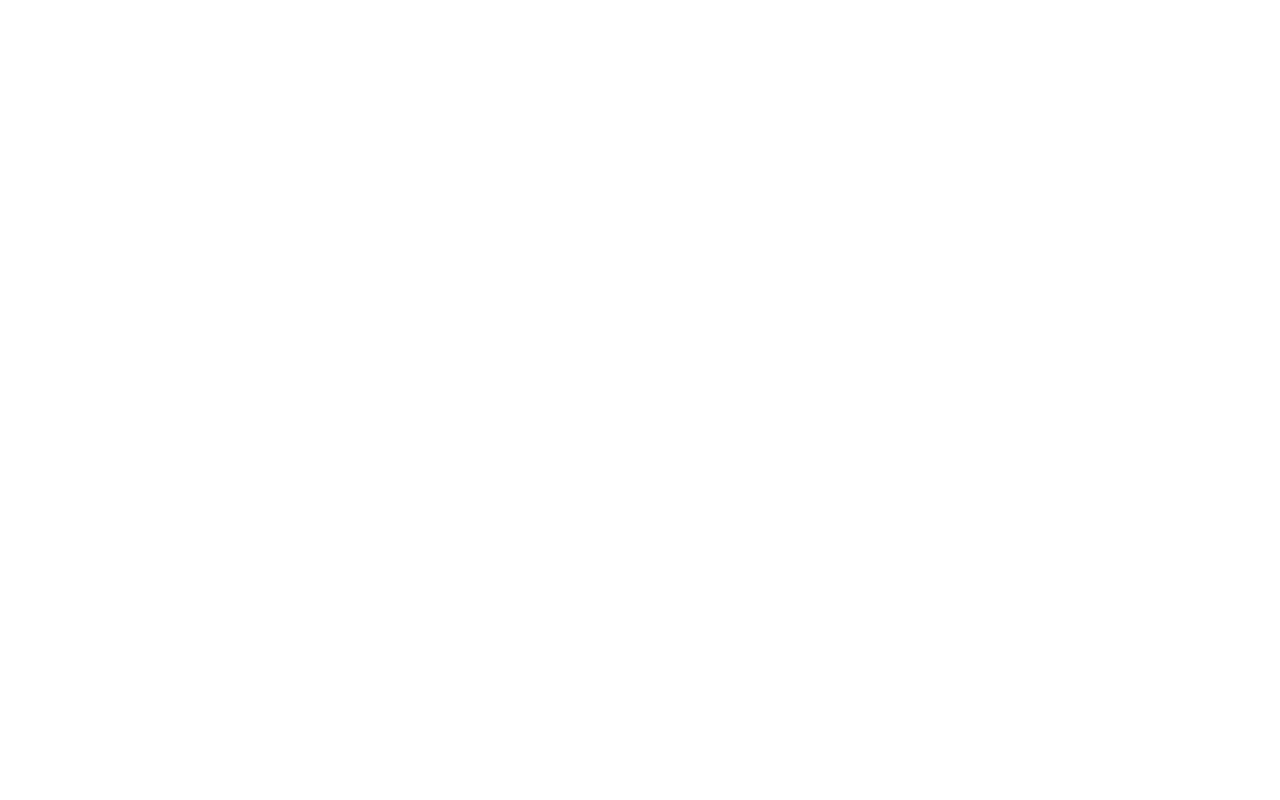
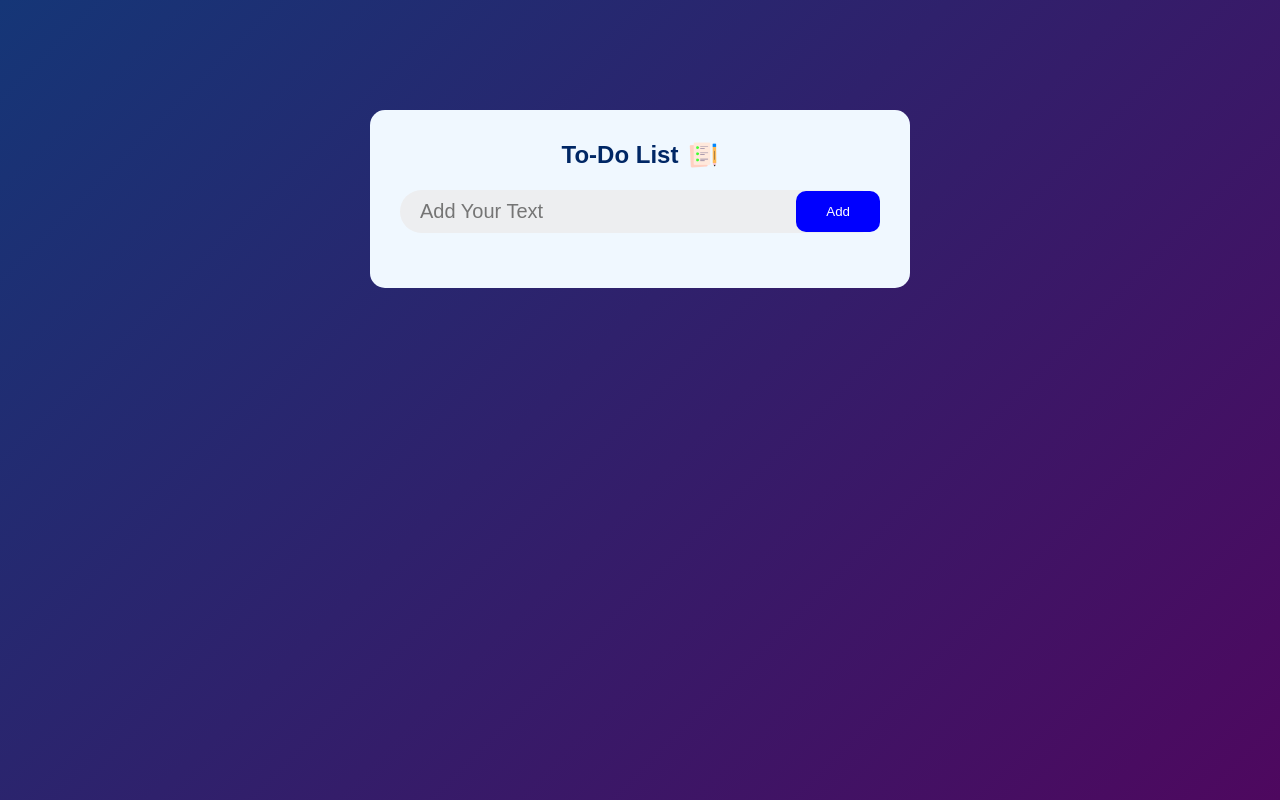
Before and after one commit to Vasanthakumar851/to-do-list, a plain HTML site: page index.html in a window 1280 px wide. Drawn offline with Linux system fonts and the light colour scheme.

Commit message:
someing added

```diff
--- a/index.html
+++ b/index.html
@@ -7,6 +7,20 @@
     <link rel="stylesheet" href="/main.css">
 </head>
 <body>
+    <div class="container">
+        <div class="todo-app">
+            <h2>To-Do List <img src="/images/icon.png" alt=""></h2>
+            <div class="row">
+                <input type="text" id="input-box" placeholder="Add Your Text">
+                <button onclick="addTask()">Add</button>
+            </div>
+            <ul id="list-container">
+                <!-- <li class="checked">Task 1</li>
+                <li>Task 2</li>
+                <li>Task 3</li> -->
+            </ul>
+        </div>
+    </div>
 
 </body>
 <script src="/list.js"></script>
--- a/list.js
+++ b/list.js
@@ -0,0 +1,13 @@
+const inputBox=document.getElementById("input-box");
+const listContainer=document.getElementById("list-container");
+
+function addTask(){
+    if(inputBox.value===''){
+        alert("You must write something!")
+    }else{
+        let li=document.createElement("li");
+        li.innerHTML=inputBox.value;
+        listContainer.appendChild(li);
+        inputBox.value==='';
+    }
+}
--- a/main.css
+++ b/main.css
@@ -0,0 +1,83 @@
+*{
+    margin: 0;
+    padding: 0;
+    box-sizing: border-box;
+    font-family: sans-serif;
+}
+.container{
+    width: 100%;
+    min-height: 100vh;
+    background: linear-gradient(135deg,#153677,#4e085f);
+    padding: 10px;
+}
+.todo-app{
+    width: 100%;
+    background-color: aliceblue;
+    max-width: 540px;
+    margin: 100px auto;
+    padding:30px;
+    border-radius: 15px;
+}
+.todo-app h2{
+    color: #002765;
+    display: flex;
+    align-items: center;
+    justify-content: center;
+    margin-bottom: 20px;
+}
+.todo-app h2 img{
+    width: 30px;
+    margin-left: 10px;
+}
+.row{
+    display: flex;
+    align-items: center;
+    justify-content: space-between;
+    background: #edeef0;
+    border-radius: 30px;
+    padding-left: 10px;
+    margin-bottom: 25px;
+}
+input{
+    flex: 1;
+    border: none;
+    outline: none;
+    background: transparent;
+    padding: 10px;
+    font-size: 20px;
+}
+button{
+    border: none;
+    outline: none;
+    padding: 13px 30px;
+    background-color: blue;
+    color: white;
+    border-radius: 10px;
+}
+ul li{
+    list-style: none;
+    font-size: 17px;
+    padding: 15px 8px 12px 50px;
+    user-select: none;
+    cursor: pointer;
+    position: relative;
+}
+ul li::before{
+    content: '';
+    position: absolute;
+    height: 20px;
+    width: 20px;
+    border-radius: 50%;
+    background-image: url(/images/unchecked.png);
+    background-size: cover;
+    background-position: center;
+    top: 12px;
+    left: 8px;
+}
+ul li.checked{
+    color: #555;
+    text-decoration: line-through;
+}
+ul li.checked::before{
+    background-image: url(/images/checked.png);
+}
```
